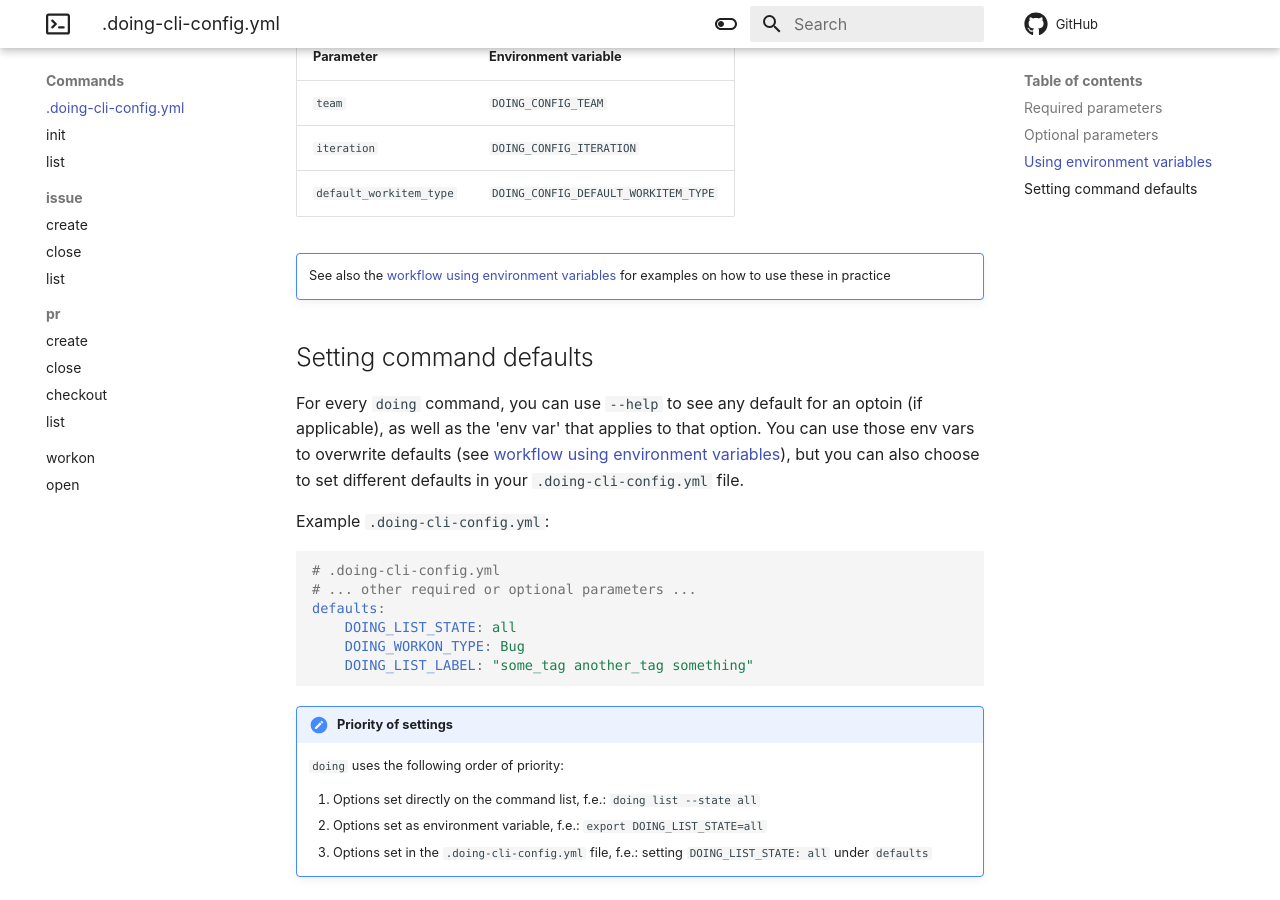
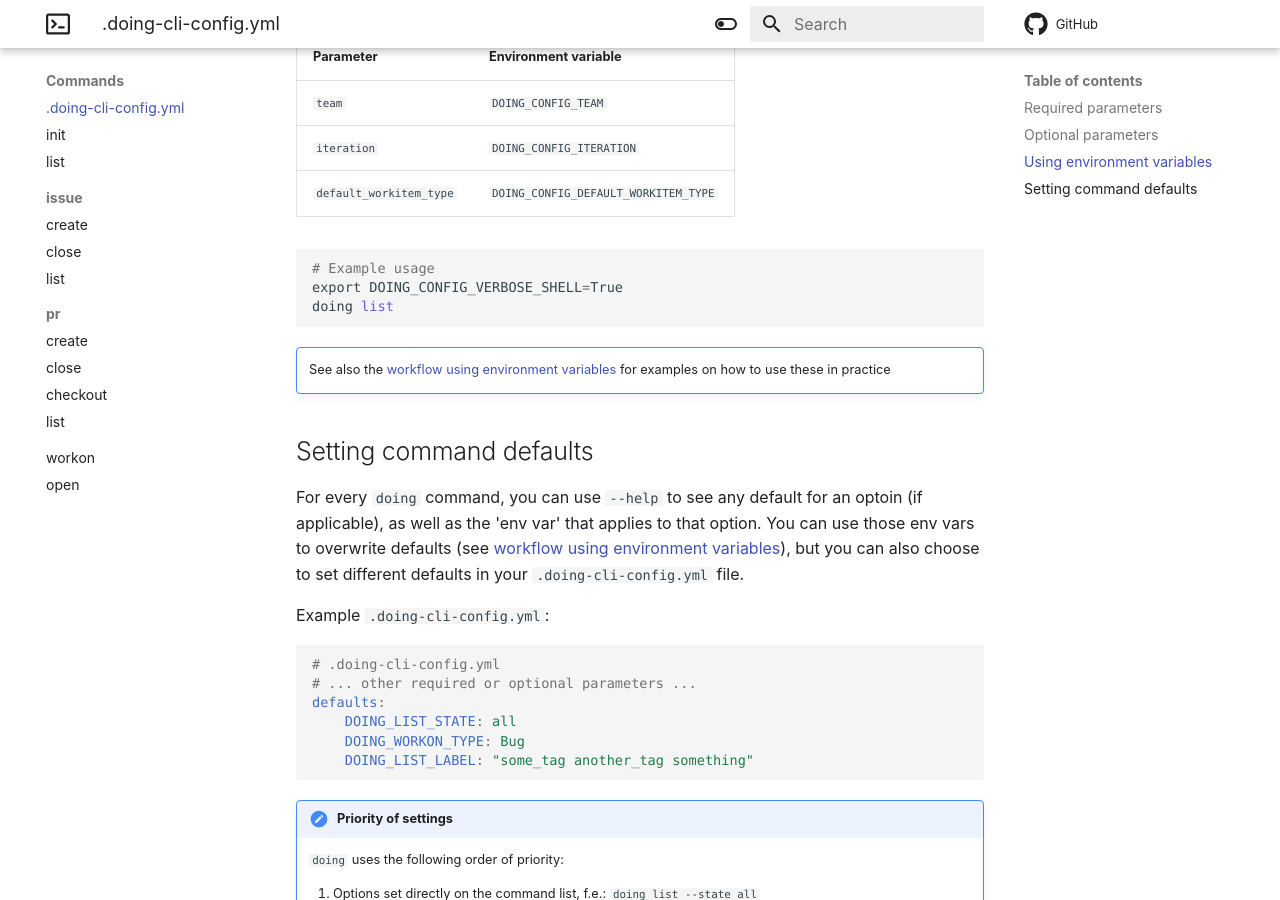
Before and after one commit to ing-bank/doing-cli, an MkDocs documentation site: the page built from docs/reference/config_file.md, in a window 1280 px wide and 900 px high, scrolled down 2062 px. Built offline with MkDocs 1.6.1 and Material for MkDocs 9.7.7, drawn with Linux system fonts in a browser that asks for light colours; comment, search, counter and statistics services are not loaded.

Commit message:
Add example usage of setting config parameter using env var

````diff
--- a/docs/reference/config_file.md
+++ b/docs/reference/config_file.md
@@ -61,6 +61,12 @@ Some examples:
 | `iteration`    | `DOING_CONFIG_ITERATION` |
 | `default_workitem_type`    | `DOING_CONFIG_DEFAULT_WORKITEM_TYPE` |
 
+```python
+# Example usage
+export DOING_CONFIG_VERBOSE_SHELL=True
+doing list
+```
+
 !!! note ""
     See also the [workflow using environment variables](../howto/workflow_envvars.md) for examples on how to use these in practice
 
````
